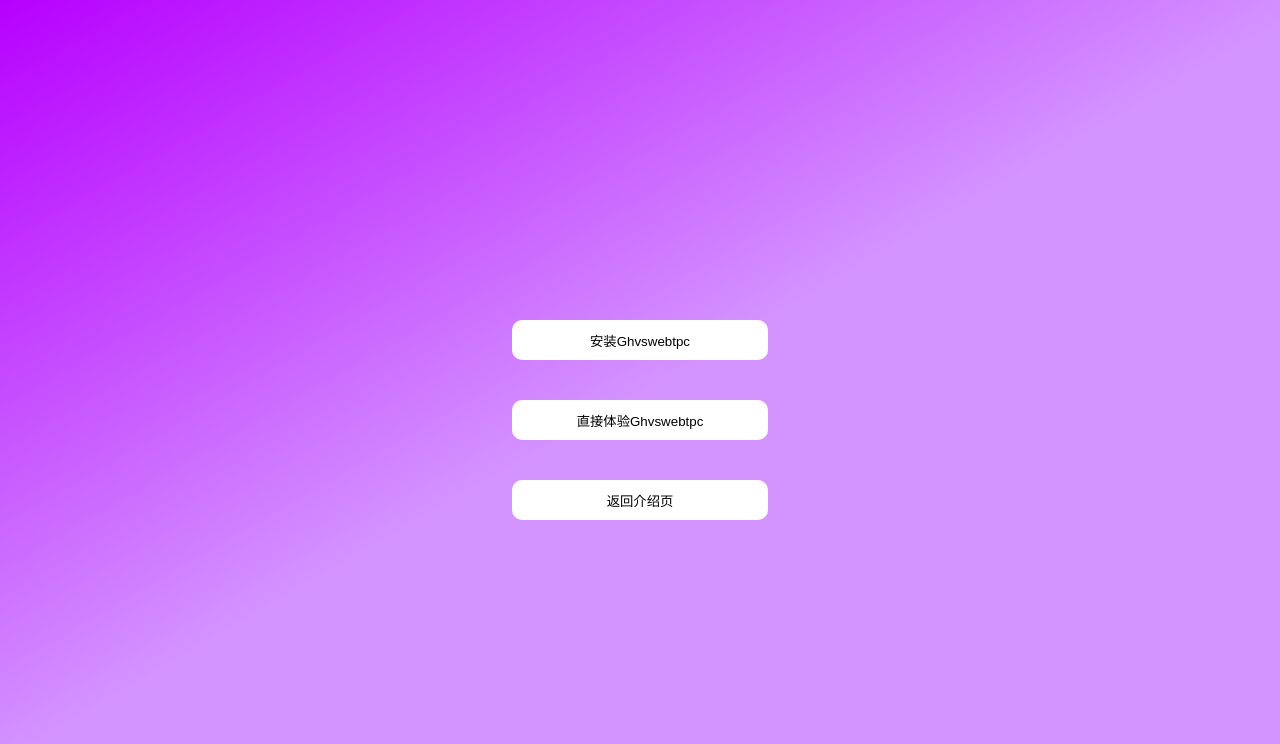
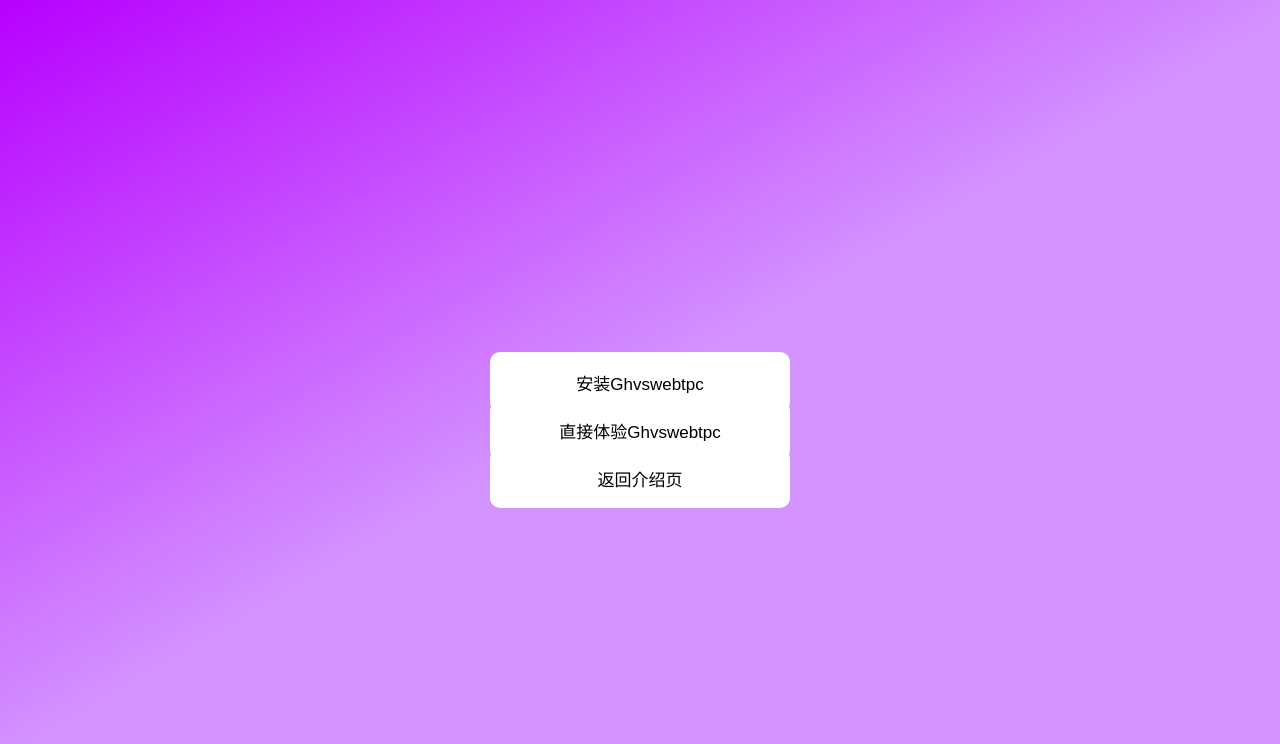
Before and after one commit to T-PageCode/Ghvswebtpc-Desktop, an Electron app: page WebSystem/InstAndGo.html in a window 1280 px wide. Drawn offline with Linux system fonts and the light colour scheme.

Commit message:
跟进T-PageCode/Ghvswebtpc提交（#d63aa69）

```diff
--- a/WebSystem/InstAndGo.html
+++ b/WebSystem/InstAndGo.html
@@ -14,10 +14,10 @@
         }
         #btn1{
             position: fixed;
-            top: 40%;
+            top: 44%;
             left: 50%;
-            width: 20%;
-            height: 5%;
+            width: 300px;
+            height: 60px;
             transform: translateX(-50%);
             border: none;
             border-radius: 10px;
@@ -34,8 +34,8 @@
             position: fixed;
             top: 50%;
             left: 50%;
-            width: 20%;
-            height: 5%;
+            width: 300px;
+            height: 60px;
             transform: translateX(-50%);
             border: none;
             border-radius: 10px;
@@ -50,10 +50,10 @@
         }
         #btn3{
             position: fixed;
-            top: 60%;
+            top: 56%;
             left: 50%;
-            width: 20%;
-            height: 5%;
+            width: 300px;
+            height: 60px;
             transform: translateX(-50%);
             border: none;
             border-radius: 10px;
@@ -66,6 +66,9 @@
             background-color: rgb(227, 168, 255);
             color: white;
         }
+        .font-size{
+            font-size: 17px;
+        }
     </style>
     <script>
         document.addEventListener("contextmenu",function(NoCtm){
@@ -74,8 +77,8 @@
     </script>
 </head>
 <body>
-    <button id="btn1" onclick="window.location.href='./Install1.html'">安装Ghvswebtpc</button>
-    <button id="btn2" onclick="window.location.href='./Login.html'">直接体验Ghvswebtpc</button>
-    <button id="btn3" onclick="window.location.href='../index.html'">返回介绍页</button>
+    <button id="btn1" onclick="window.location.href='./Install1.html'" class="font-size">安装Ghvswebtpc</button>
+    <button id="btn2" onclick="window.location.href='./Login.html'" class="font-size">直接体验Ghvswebtpc</button>
+    <button id="btn3" onclick="window.location.href='../index.html'" class="font-size">返回介绍页</button>
 </body>
 </html>
```
